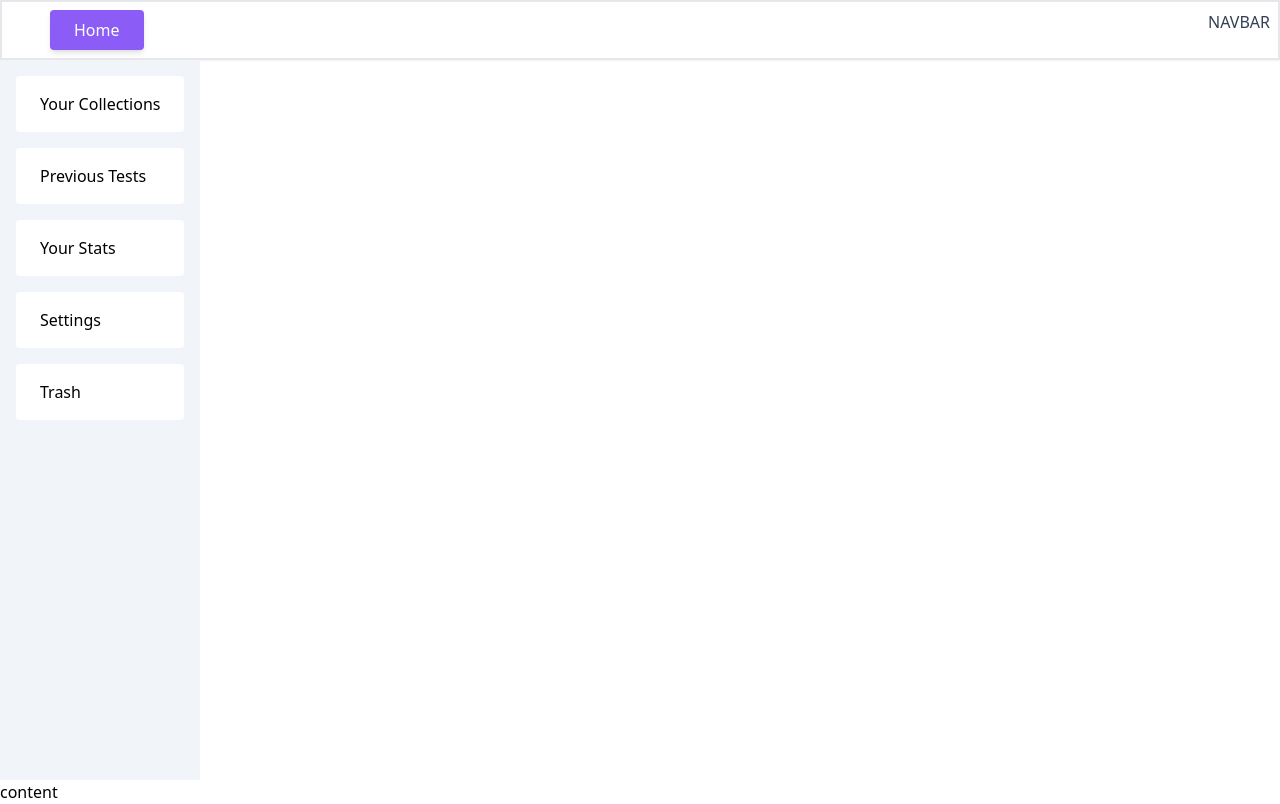
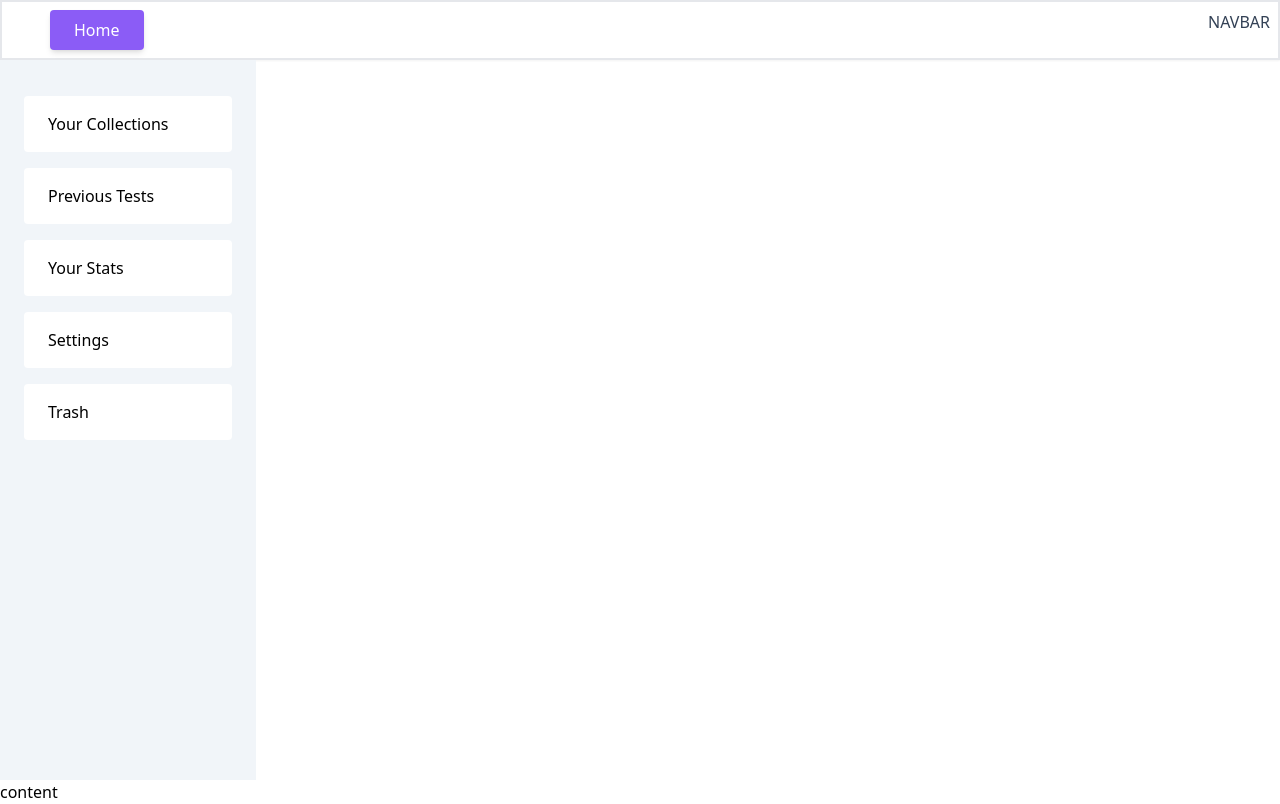
Before and after one commit to richeek45/revision-pro, a Next.js app: page / in a window 1280 px wide. Built offline with nearby package versions, Linux system fonts and the light colour scheme.

Commit message:
side bar style changes

```diff
--- a/src/components/SideBar.tsx
+++ b/src/components/SideBar.tsx
@@ -7,12 +7,13 @@ interface List {
 }
 
 const content = [{ route: "/collections", text: "Your Collections" }, { route: "/lastviewed", text: "Previous Tests" }, { route: "/stats", text: "Your Stats" },
-{route: "/settings", text: "Settings" }, {route: "/trash", text: "Trash"} ]
+{ route: "/settings", text: "Settings" }, { route: "/trash", text: "Trash" }]
 const SideBar = () => {
 	console.log(content)
 	return (
-        <aside className=' flex justify-between w-1/5 h-[90vh]'>
-            <ul className='h-full bg-slate-100'>
+		<aside className=' flex justify-center sm:w-1/5 h-[90vh] bg-slate-100 mr-5'>
+			<div className='h-full w-full mt-5 mx-2'>
+				<ul>
 					{content.map((list: List, index: number) => (
 						<Link href={list.route} key={index}>
 							<li className='px-6 py-4 bg-white m-4 rounded hover:shadow-md'>
@@ -21,6 +22,7 @@ const SideBar = () => {
 						</Link>
 					))}
 				</ul>
+			</div>
 		</aside>
 	)
 }
--- a/src/pages/collections/index.tsx
+++ b/src/pages/collections/index.tsx
@@ -7,7 +7,7 @@ import NavbarWrapper from '@/components/NavbarWrapper'
 const Collections = () => {
   return (
     <NavbarWrapper>
-      <div className='flex flex-col items-center justify-between bg-white'>
+      <div className='flex flex-col items-center justify-between bg-white mt-5'>
         <CreateNewCard />
       </div>
     </NavbarWrapper>
```
Lines whose indentation alone changed are shown as unchanged.
